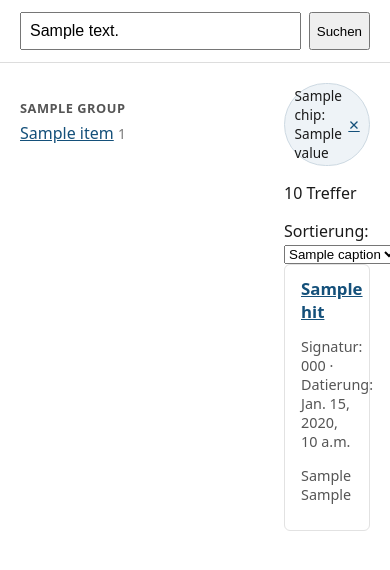
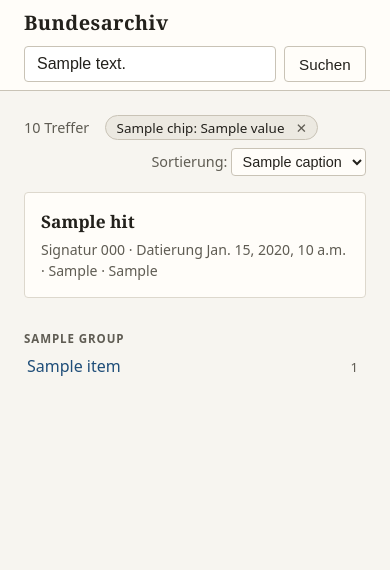
Before and after one commit to deutscher-pfadfinderbund/bundesarchiv, a Django app: template src/bundesarchiv/app/web/templates/workbench/workbench.html in a window 390 px wide. Shown: the top 570 px of the page. Run offline with Django 5.2, Linux system fonts and the light colour scheme; the template is opened without the code that fills it: most values are stand-ins (such as "Sample title", 1, 10 or a date in 2020).

Commit message:
feat(web): workbench visual design pass
Calm institutional archive look, function over flash. One self-contained
stylesheet (static/workbench.css, served same-origin like htmx — no CDN, no
webfonts, no external requests; system font stack) with design tokens as CSS
custom properties at the top for later retinting.

- Header bar: Bundesarchiv wordmark (serif, links home) · prominent search ·
  Neuer Artikel (archivist chrome) right.
- Facet sidebar: uppercase group headings, quiet link lists with muted
  right-aligned counts, active facet marked (accent bar + wash + bold).
- Results: card list with serif titles, ONE muted meta row (separators
  CSS-generated), toolbar row with hit count + removable filter chips left
  and sort select right, numbered pagination, honest empty state (Keine
  Treffer + hint to remove filters).
- Semantic landmarks (header/aside/main/nav), visible :focus-visible styles,
  responsive: sidebar stacks below results on narrow viewports.
- Stub pages + dev switcher share the same minimal shell (stub-card).

Pure CSS — no new JS; every screen still works no-JS (progressive
enhancement intact). German UI unchanged.

```diff
--- /dev/null
+++ b/src/bundesarchiv/app/web/static/workbench.css
@@ -0,0 +1,235 @@
+/* Workbench stylesheet (Part 4.5 design pass) — calm institutional archive, function over flash.
+   SELF-CONTAINED: no external requests (no CDN, no webfonts, no icon fonts) — system font stack
+   only (decade-dormancy rule + future CSP). Served same-origin like htmx.
+   Design tokens below: retint by editing the custom properties, nothing else. */
+
+:root {
+  /* tokens: color */
+  --paper: #f7f5f0;        /* page background — warm off-white */
+  --surface: #fffdf9;      /* cards, header, inputs */
+  --ink: #23211c;          /* primary text (near-black, warm) */
+  --ink-muted: #5f5c53;    /* secondary text, counts (AA on paper) */
+  --accent: #1f4e79;       /* THE one accent: deep archival blue */
+  --accent-dark: #173a5a;
+  --on-accent: #ffffff;
+  --accent-wash: rgba(31, 78, 121, 0.07);
+  --line: #ddd8cd;         /* subtle borders */
+  --line-strong: #c9c3b6;
+  --chip-bg: #ece9e1;
+  /* tokens: shape + rhythm */
+  --radius: 4px;
+  --space-1: 0.25rem;
+  --space-2: 0.5rem;
+  --space-3: 1rem;
+  --space-4: 1.5rem;
+  --content-max: 72rem;
+  --serif: Georgia, "Times New Roman", serif; /* wordmark + titles: quiet Findbuch feel */
+}
+
+* { box-sizing: border-box; }
+
+body {
+  margin: 0;
+  background: var(--paper);
+  color: var(--ink);
+  font-family: system-ui, -apple-system, "Segoe UI", Roboto, "Helvetica Neue", sans-serif;
+  line-height: 1.5;
+}
+
+a { color: var(--accent); }
+a:hover { color: var(--accent-dark); }
+:focus-visible { outline: 2px solid var(--accent); outline-offset: 2px; }
+
+/* ---- header bar: wordmark · search · archivist chrome ---- */
+
+.site-header {
+  display: flex;
+  align-items: center;
+  gap: var(--space-4);
+  padding: var(--space-2) var(--space-4);
+  background: var(--surface);
+  border-bottom: 1px solid var(--line-strong);
+}
+
+.wordmark {
+  font-family: var(--serif);
+  font-size: 1.25rem;
+  font-weight: 700;
+  letter-spacing: 0.02em;
+  color: var(--ink);
+  text-decoration: none;
+  white-space: nowrap;
+}
+.wordmark:hover { color: var(--accent); }
+
+.search { flex: 1; display: flex; gap: var(--space-2); max-width: 40rem; }
+.search input[type="search"] {
+  flex: 1;
+  padding: 0.5rem 0.75rem;
+  font-size: 1rem;
+  border: 1px solid var(--line-strong);
+  border-radius: var(--radius);
+  background: #fff;
+  color: var(--ink);
+}
+
+.btn {
+  padding: 0.5rem 0.9rem;
+  font-size: 0.95rem;
+  cursor: pointer;
+  border: 1px solid var(--line-strong);
+  border-radius: var(--radius);
+  background: var(--surface);
+  color: var(--ink);
+}
+.btn:hover { border-color: var(--accent); color: var(--accent); }
+
+.neu {
+  padding: 0.5rem 0.9rem;
+  font-size: 0.95rem;
+  border-radius: var(--radius);
+  background: var(--accent);
+  border: 1px solid var(--accent);
+  color: var(--on-accent);
+  text-decoration: none;
+  white-space: nowrap;
+}
+.neu:hover { background: var(--accent-dark); color: var(--on-accent); }
+
+/* ---- two-column layout ---- */
+
+.layout {
+  display: flex;
+  gap: var(--space-4);
+  align-items: flex-start;
+  max-width: var(--content-max);
+  margin: 0 auto;
+  padding: var(--space-4);
+}
+.sidebar { flex: 0 0 14rem; }
+.results { flex: 1; min-width: 0; }
+
+/* ---- facet sidebar ---- */
+
+.facet-group h3 {
+  margin: var(--space-3) 0 var(--space-1);
+  font-size: 0.72rem;
+  font-weight: 700;
+  letter-spacing: 0.08em;
+  text-transform: uppercase;
+  color: var(--ink-muted);
+}
+.facet-group:first-child h3 { margin-top: 0; }
+.facet-group ul { margin: 0; padding: 0; list-style: none; }
+.facet-group li {
+  display: flex;
+  justify-content: space-between;
+  align-items: baseline;
+  gap: var(--space-2);
+  padding: 0.15rem var(--space-2);
+  margin-left: calc(-1 * var(--space-2));
+  border-left: 3px solid transparent;
+}
+.facet-group li.active { border-left-color: var(--accent); background: var(--accent-wash); }
+.facet-group li.active a { font-weight: 700; }
+.facet-group a { text-decoration: none; }
+.facet-group a:hover { text-decoration: underline; }
+.count { color: var(--ink-muted); font-size: 0.82rem; white-space: nowrap; }
+
+/* ---- results toolbar: count + chips left, sort right ---- */
+
+.results-toolbar {
+  display: flex;
+  flex-wrap: wrap;
+  align-items: center;
+  gap: var(--space-2) var(--space-3);
+  margin-bottom: var(--space-3);
+}
+.hit-count { margin: 0; color: var(--ink-muted); font-size: 0.9rem; white-space: nowrap; }
+.sortform { margin-left: auto; }
+.sortform label { color: var(--ink-muted); font-size: 0.9rem; }
+.sortform select {
+  padding: 0.25rem 0.4rem;
+  border: 1px solid var(--line-strong);
+  border-radius: var(--radius);
+  background: var(--surface);
+  color: var(--ink);
+  font-size: 0.9rem;
+}
+
+.chips { display: flex; flex-wrap: wrap; gap: var(--space-1); margin: 0; padding: 0; list-style: none; }
+.chip {
+  display: inline-flex;
+  align-items: center;
+  gap: 0.4rem;
+  padding: 0.1rem 0.3rem 0.1rem 0.65rem;
+  background: var(--chip-bg);
+  border: 1px solid var(--line-strong);
+  border-radius: 999px;
+  font-size: 0.84rem;
+}
+.chip a { text-decoration: none; padding: 0 0.3rem; border-radius: 999px; color: var(--ink-muted); }
+.chip a:hover { color: var(--on-accent); background: var(--accent); }
+
+/* ---- result cards ---- */
+
+.card {
+  background: var(--surface);
+  border: 1px solid var(--line);
+  border-radius: var(--radius);
+  padding: var(--space-3);
+  margin-bottom: var(--space-2);
+}
+.card h2 { margin: 0 0 0.25rem; font-size: 1.08rem; font-family: var(--serif); font-weight: 600; }
+.card h2 a { color: var(--ink); text-decoration: none; }
+.card h2 a:hover { color: var(--accent); text-decoration: underline; }
+.card .meta { margin: 0; color: var(--ink-muted); font-size: 0.88rem; }
+.card .meta span + span::before { content: " · "; }
+
+/* ---- honest empty state ---- */
+
+.empty {
+  padding: var(--space-4);
+  text-align: center;
+  background: var(--surface);
+  border: 1px dashed var(--line-strong);
+  border-radius: var(--radius);
+}
+.empty-title { margin: 0 0 0.25rem; font-size: 1.05rem; font-weight: 600; }
+.empty-hint { margin: 0; color: var(--ink-muted); font-size: 0.9rem; }
+
+/* ---- pagination ---- */
+
+.pager {
+  display: flex;
+  gap: var(--space-3);
+  align-items: center;
+  justify-content: center;
+  margin-top: var(--space-3);
+  color: var(--ink-muted);
+  font-size: 0.92rem;
+}
+.pager a { text-decoration: none; }
+.pager a:hover { text-decoration: underline; }
+
+/* ---- stub / utility pages (placeholders, dev switcher) ---- */
+
+.stub-card {
+  max-width: 34rem;
+  margin: 3rem auto;
+  padding: var(--space-4);
+  background: var(--surface);
+  border: 1px solid var(--line);
+  border-radius: var(--radius);
+}
+.stub-card h1 { margin-top: 0; font-family: var(--serif); font-size: 1.3rem; }
+
+/* ---- responsive: results first, sidebar stacks below on narrow viewports ---- */
+
+@media (max-width: 860px) {
+  .layout { flex-direction: column; }
+  .sidebar { order: 2; flex-basis: auto; width: 100%; }
+  .results { width: 100%; }
+  .site-header { flex-wrap: wrap; gap: var(--space-2) var(--space-3); }
+  .search { flex-basis: 100%; order: 3; max-width: none; }
+}
--- a/src/bundesarchiv/app/web/templates/workbench/_results.html
+++ b/src/bundesarchiv/app/web/templates/workbench/_results.html
@@ -1,10 +1,13 @@
 {% comment %}
-The results region — the HTMX swap target (#results). Rendered standalone on an HX-Request and
-embedded in the full page on a plain GET. Contains the active-filter chips, the sort control, the
-result cards and numbered pagination. No visibility logic: every hit here is already viewer-scoped
-by search().
+The results region — the HTMX swap target (#results) and the page's main landmark. Rendered
+standalone on an HX-Request and embedded in the full page on a plain GET. One toolbar row (hit
+count + removable filter chips left, sort select right), the result cards with a single muted meta
+row (the separators between meta spans are CSS-generated), an honest empty state, and numbered
+pagination. No visibility logic: every hit here is already viewer-scoped by search().
 {% endcomment %}
-<section class="results" id="results">
+<main class="results" id="results">
+  <div class="results-toolbar">
+    <p class="hit-count">{{ total }} Treffer</p>
     {% if chips %}
     <ul class="chips" aria-label="Aktive Filter">
       {% for chip in chips %}
@@ -13,9 +16,6 @@ by search().
       {% endfor %}
     </ul>
     {% endif %}
-
-  <div class="results-head">
-    <p>{{ total }} Treffer</p>
     {% comment %}
     Sort as a GET form: changing it navigates with the new sortierung, preserving other params
     (they ride as hidden inputs). No-JS friendly: onchange submits; a plain submit works too.
@@ -30,7 +30,7 @@ by search().
           {% endfor %}
         </select>
       </label>
-      <noscript><button type="submit">Anwenden</button></noscript>
+      <noscript><button class="btn" type="submit">Anwenden</button></noscript>
     </form>
   </div>
 
@@ -38,16 +38,17 @@ by search().
   <article class="card">
     <h2><a href="/artikel/{{ hit.ulid }}">{{ hit.title }}</a></h2>
     <p class="meta">
-      {% if hit.ref_code %}<span class="sig">Signatur: {{ hit.ref_code }}</span>{% endif %}
-      {% if hit.date_edtf %} · <span class="dat">Datierung: {{ hit.date_edtf }}</span>{% endif %}
-    </p>
-    <p class="meta">
-      {% if hit.media_type %}<span class="tag">{{ hit.media_type }}</span>{% endif %}
-      {% if hit.document_type %}<span class="tag">{{ hit.document_type }}</span>{% endif %}
+      {% if hit.ref_code %}<span>Signatur {{ hit.ref_code }}</span>{% endif %}
+      {% if hit.date_edtf %}<span>Datierung {{ hit.date_edtf }}</span>{% endif %}
+      {% if hit.media_type %}<span>{{ hit.media_type }}</span>{% endif %}
+      {% if hit.document_type %}<span>{{ hit.document_type }}</span>{% endif %}
     </p>
   </article>
   {% empty %}
-  <p>Keine für dich sichtbaren Treffer.</p>
+  <div class="empty">
+    <p class="empty-title">Keine Treffer</p>
+    <p class="empty-hint">Entferne einzelne Filter oder ändere den Suchbegriff.</p>
+  </div>
   {% endfor %}
 
   {% if has_prev or has_next %}
@@ -57,4 +58,4 @@ by search().
     {% if has_next %}<a href="?{{ next_query }}" rel="next">Weiter →</a>{% endif %}
   </nav>
   {% endif %}
-</section>
+</main>
--- a/src/bundesarchiv/app/web/templates/workbench/base.html
+++ b/src/bundesarchiv/app/web/templates/workbench/base.html
@@ -1,42 +1,22 @@
 {% comment %}
-Base layout for the archivist workbench (Part 4.5-MVP). German UI. Progressive enhancement:
-htmx is loaded but every screen works without it (the no-JS baseline is BINDING).
+Base layout for the archivist workbench (Part 4.5). German UI. Progressive enhancement: htmx is
+loaded but every screen works without it (the no-JS baseline is BINDING). All styling lives in the
+self-contained /static/workbench.css (design tokens at its top); no external requests ever.
+The header block carries screen-specific chrome (the workbench's search form); the wordmark is
+always present and always links home.
 {% endcomment %}<!doctype html>
 <html lang="de">
 <head>
   <meta charset="utf-8">
   <meta name="viewport" content="width=device-width, initial-scale=1">
-  <title>{% block title %}Findbuch — Archiv{% endblock %}</title>
-  <style>
-    body { font-family: system-ui, sans-serif; margin: 0; color: #1a1a1a; }
-    a { color: #14507a; }
-    .topbar { display: flex; gap: 1rem; align-items: center; padding: .75rem 1.25rem;
-              border-bottom: 1px solid #ddd; }
-    .topbar form { flex: 1; display: flex; gap: .5rem; }
-    .topbar input[type=search] { flex: 1; padding: .5rem; font-size: 1rem; }
-    .neu { white-space: nowrap; background: #14507a; color: #fff; padding: .55rem .9rem;
-           border-radius: 4px; text-decoration: none; }
-    .layout { display: flex; gap: 1.5rem; padding: 1.25rem; align-items: flex-start; }
-    .sidebar { flex: 0 0 15rem; }
-    .results { flex: 1; min-width: 0; }
-    .facet-group h3 { font-size: .8rem; text-transform: uppercase; letter-spacing: .04em;
-                      color: #555; margin: 1rem 0 .3rem; }
-    .facet-group ul { list-style: none; margin: 0; padding: 0; }
-    .facet-group li { margin: .15rem 0; }
-    .facet-group .active { font-weight: 700; }
-    .count { color: #777; font-size: .85rem; }
-    .chips { display: flex; flex-wrap: wrap; gap: .4rem; margin: 0 0 1rem; padding: 0; }
-    .chip { display: inline-flex; gap: .4rem; align-items: center; background: #eef3f7;
-            border: 1px solid #cdd9e2; border-radius: 999px; padding: .15rem .6rem; font-size: .85rem; }
-    .card { border: 1px solid #e2e2e2; border-radius: 6px; padding: .75rem 1rem; margin: 0 0 .75rem; }
-    .card h2 { font-size: 1.05rem; margin: 0 0 .3rem; }
-    .card .meta { color: #555; font-size: .9rem; }
-    .tag-chips { display: inline; }
-    .tag-chips .tag { background: #f0efe8; border-radius: 3px; padding: 0 .35rem; font-size: .8rem; }
-    .pager { display: flex; gap: 1rem; align-items: center; margin-top: 1rem; }
-  </style>
+  <title>{% block title %}Findbuch — Bundesarchiv{% endblock %}</title>
+  <link rel="stylesheet" href="/static/workbench.css">
 </head>
 <body>
+<header class="site-header">
+  <a class="wordmark" href="/">Bundesarchiv</a>
+  {% block header %}{% endblock %}
+</header>
 {% block body %}{% endblock %}
 <script src="/static/htmx.min.js" defer></script>
 </body>
--- a/src/bundesarchiv/app/web/templates/workbench/workbench.html
+++ b/src/bundesarchiv/app/web/templates/workbench/workbench.html
@@ -1,33 +1,32 @@
 {% extends "workbench/base.html" %}
 {% comment %}
-The workbench full page (Part 4.5-MVP). Plain GET renders this whole page; an HX-Request GET
-renders only _results.html into #results. Both share the same context — the no-JS baseline and the
-HTMX swap are one code path. URL-as-state: the form GETs to "/" with param q, so the URL always
+The workbench full page (Part 4.5). Plain GET renders this whole page; an HX-Request GET renders
+only _results.html into #results. Both share the same context — the no-JS baseline and the HTMX
+swap are one code path. URL-as-state: the form GETs to "/" with param q, so the URL always
 reflects the state (hx-push-url keeps the enhanced path honest too).
 Multi-line notes MUST use comment blocks — Django's hash-comment syntax is single-line only and
 renders literally into the page otherwise.
 {% endcomment %}
 {% block title %}Findbuch — Suche{% endblock %}
-{% block body %}
-<div class="topbar">
+{% block header %}
   {% comment %}
   GET → same page (param q). hx-* enhance it: type-to-search swaps only #results and pushes the
   URL; without JS the form still submits normally to "/".
   {% endcomment %}
-  <form method="get" action="/"
+  <form class="search" role="search" method="get" action="/"
         hx-get="/" hx-target="#results" hx-select="#results" hx-swap="outerHTML"
         hx-push-url="true" hx-trigger="submit, keyup changed delay:400ms from:input[name=q]">
     <input type="search" name="q" value="{{ text }}" placeholder="Im Findbuch suchen…"
            aria-label="Suche">
-    <button type="submit">Suchen</button>
+    <button class="btn" type="submit">Suchen</button>
   </form>
   {% comment %}
   Archivist chrome only (presentation off the view-computed bool — §11 scoping itself stays in
   search()/can_view; the /artikel/neu ROUTE is independently gated either way).
   {% endcomment %}
   {% if is_archivist %}<a class="neu" href="/artikel/neu">Neuer Artikel</a>{% endif %}
-</div>
-
+{% endblock %}
+{% block body %}
 <div class="layout">
   <aside class="sidebar" aria-label="Facetten">
     {% include "workbench/_facets.html" %}
--- a/src/bundesarchiv/app/web/urls.py
+++ b/src/bundesarchiv/app/web/urls.py
@@ -15,6 +15,7 @@ from bundesarchiv.app.web.browse_views import (
     article_detail_stub,
     article_new_stub,
     serve_htmx,
+    serve_stylesheet,
     workbench,
 )
 from bundesarchiv.app.web.media_views import serve_media, serve_thumbnail
@@ -29,6 +30,7 @@ from bundesarchiv.app.web.media_views import serve_media, serve_thumbnail
 urlpatterns = [
     path("", workbench, name="workbench"),
     path("static/htmx.min.js", serve_htmx, name="static-htmx"),
+    path("static/workbench.css", serve_stylesheet, name="static-css"),
     path("artikel/neu", article_new_stub, name="artikel-neu"),
     path("artikel/<str:ulid>", article_detail_stub, name="artikel-detail"),
     path("media/<str:ulid>/<str:content_hash>", serve_media, name="media"),
```
Also changed, not shown: src/bundesarchiv/app/web/browse_views.py (+18 -6 lines), src/bundesarchiv/app/web/dev.py (+7 -4 lines), src/bundesarchiv/app/web/templates/workbench/stub_detail.html (+5 -7 lines), src/bundesarchiv/app/web/templates/workbench/stub_new.html (+5 -7 lines). Lines whose indentation alone changed are shown as unchanged.
